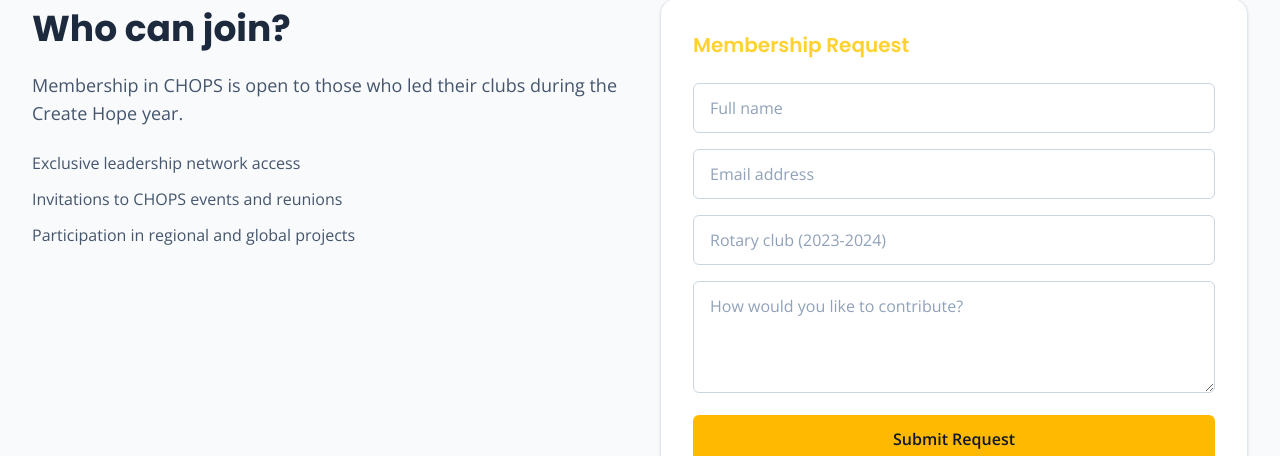
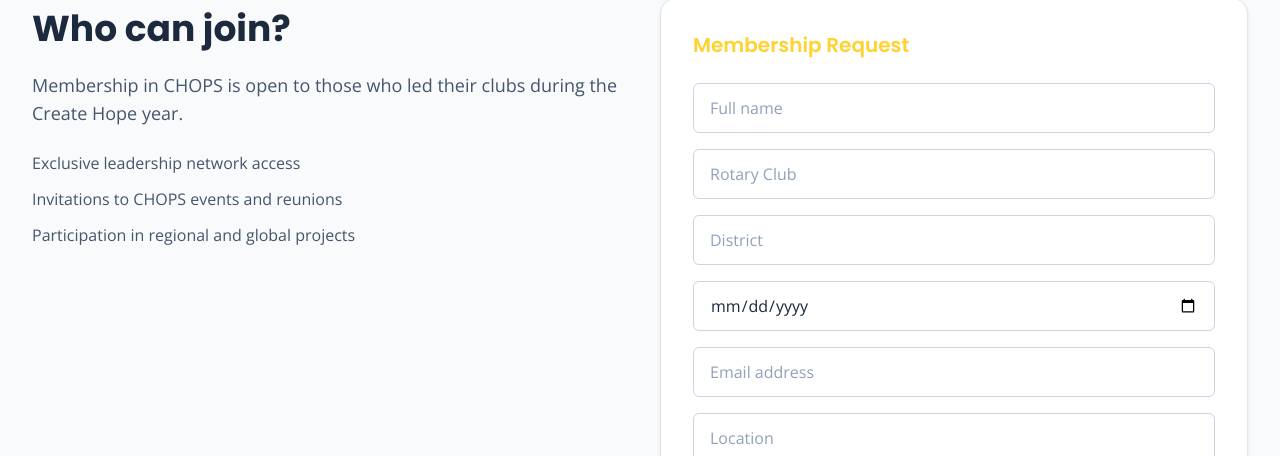
Before and after one commit to Saate-E/chops, a React (Vite) app: page /membership in a window 1280 px wide. Shown: the part 496-952 px from the top of the page. Built offline with nearby package versions, Linux system fonts and the light colour scheme; no server answers.

Commit message:
header change

```diff
--- a/package.json
+++ b/package.json
@@ -10,6 +10,7 @@
     "preview": "vite preview"
   },
   "dependencies": {
+    "@supabase/supabase-js": "^2.36.0",
     "lucide": "^0.577.0",
     "lucide-react": "^0.577.0",
     "react": "^19.2.0",
--- a/src/components/SiteLayout.jsx
+++ b/src/components/SiteLayout.jsx
@@ -16,12 +16,12 @@ export default function SiteLayout() {
   return (
     <div className="bg-slate-50 text-slate-800">
       <header className="sticky inset-x-0 top-0 z-50 border-b border-slate-200 bg-white/95 backdrop-blur">
-        <div className="mx-auto flex h-[100px] w-full max-w-7xl items-center justify-between px-4 sm:px-6 lg:px-8">
+        <div className="mx-auto flex h-25 w-full max-w-7xl items-center justify-between px-4 sm:px-6 lg:px-8">
           <NavLink to="/">
             <img
               src={Logo}
               alt="CHOPS International"
-              className="w-12 lg:w-15"
+              className="w-20 lg:w-35 object-fill"
             />
           </NavLink>
           <button
--- /dev/null
+++ b/src/lib/supabaseClient.js
@@ -0,0 +1,12 @@
+import { createClient } from "@supabase/supabase-js";
+
+const supabaseUrl = import.meta.env.VITE_SUPABASE_URL;
+const supabaseAnonKey = import.meta.env.VITE_SUPABASE_ANON_KEY;
+
+export const supabaseError =
+  !supabaseUrl || !supabaseAnonKey
+    ? "Missing Supabase environment variables: VITE_SUPABASE_URL and VITE_SUPABASE_ANON_KEY"
+    : null;
+
+export const supabase =
+  supabaseError === null ? createClient(supabaseUrl, supabaseAnonKey) : null;
--- a/src/pages/MembershipPage.jsx
+++ b/src/pages/MembershipPage.jsx
@@ -1,7 +1,95 @@
+import { useState } from "react";
 import PageHero from "../components/PageHero";
+import { supabase, supabaseError } from "../lib/supabaseClient";
 import hero3 from "../assets/hero3.jpg";
 
 export default function MembershipPage() {
+  const [formData, setFormData] = useState({
+    fullName: "",
+    rotaryClub: "",
+    district: "",
+    dob: "",
+    email: "",
+    location: "",
+  });
+  const [status, setStatus] = useState(supabaseError ?? "");
+  const [loading, setLoading] = useState(false);
+  const supabaseAvailable = Boolean(supabase && !supabaseError);
+
+  const handleChange = (event) => {
+    const { name, value } = event.target;
+    setFormData((current) => ({ ...current, [name]: value }));
+  };
+
+  const handleSubmit = async (event) => {
+    event.preventDefault();
+    if (!supabaseAvailable) {
+      setStatus(
+        "Supabase is not configured. Add VITE_SUPABASE_URL and VITE_SUPABASE_ANON_KEY to your environment.",
+      );
+      return;
+    }
+
+    setStatus("");
+    const { fullName, rotaryClub, district, dob, email, location } = formData;
+    if (!fullName || !rotaryClub || !district || !dob || !email || !location) {
+      setStatus("Please complete all fields before submitting.");
+      return;
+    }
+
+    setLoading(true);
+
+    const { data: existingMember, error: selectError } = await supabase
+      .from("members")
+      .select("id")
+      .eq("email", email)
+      .maybeSingle();
+
+    if (selectError) {
+      setStatus("Unable to verify membership status. Please try again.");
+      setLoading(false);
+      return;
+    }
+
+    if (existingMember) {
+      setStatus(
+        "This email is already registered. If you need help, contact the site administrator.",
+      );
+      setLoading(false);
+      return;
+    }
+
+    const { error: insertError } = await supabase.from("members").insert([
+      {
+        full_name: fullName,
+        rotary_club: rotaryClub,
+        district,
+        date_of_birth: dob,
+        email,
+        location,
+      },
+    ]);
+
+    if (insertError) {
+      setStatus("Unable to save your registration. Please try again later.");
+      setLoading(false);
+      return;
+    }
+
+    setStatus(
+      "Your membership request is submitted. We have recorded your email and prevented duplicate signups.",
+    );
+    setFormData({
+      fullName: "",
+      rotaryClub: "",
+      district: "",
+      dob: "",
+      email: "",
+      location: "",
+    });
+    setLoading(false);
+  };
+
   return (
     <>
       <PageHero
@@ -23,30 +111,67 @@ export default function MembershipPage() {
               <li>Participation in regional and global projects</li>
             </ul>
           </div>
-          <form className="rounded-2xl border border-slate-200 bg-white p-6 shadow-sm sm:p-8">
+          <form
+            onSubmit={handleSubmit}
+            className="rounded-2xl border border-slate-200 bg-white p-6 shadow-sm sm:p-8"
+          >
             <h3 className="text-xl font-semibold text-amber-300">
               Membership Request
             </h3>
             <div className="mt-6 space-y-4">
-              <input className="form-input" placeholder="Full name" />
               <input
+                name="fullName"
+                value={formData.fullName}
+                onChange={handleChange}
+                className="form-input"
+                placeholder="Full name"
+              />
+              <input
+                name="rotaryClub"
+                value={formData.rotaryClub}
+                onChange={handleChange}
+                className="form-input"
+                placeholder="Rotary Club"
+              />
+              <input
+                name="district"
+                value={formData.district}
+                onChange={handleChange}
+                className="form-input"
+                placeholder="District"
+              />
+              <input
+                name="dob"
+                value={formData.dob}
+                onChange={handleChange}
+                className="form-input"
+                placeholder="Date of birth"
+                type="date"
+              />
+              <input
+                name="email"
+                value={formData.email}
+                onChange={handleChange}
                 className="form-input"
                 placeholder="Email address"
                 type="email"
               />
               <input
+                name="location"
+                value={formData.location}
+                onChange={handleChange}
                 className="form-input"
-                placeholder="Rotary club (2023-2024)"
+                placeholder="Location"
               />
-              <textarea
-                className="form-input min-h-28"
-                placeholder="How would you like to contribute?"
-              />
+              {status ? (
+                <p className="text-sm text-slate-700">{status}</p>
+              ) : null}
               <button
-                type="button"
-                className="w-full rounded-md bg-amber-400 px-4 py-3 font-semibold text-slate-900"
+                type="submit"
+                disabled={loading}
+                className="w-full rounded-md bg-amber-400 px-4 py-3 font-semibold text-slate-900 disabled:opacity-60"
               >
-                Submit Request
+                {loading ? "Submitting…" : "Submit Request"}
               </button>
             </div>
           </form>
```
Also changed, not shown: 2 other files (tests, documents, lock files or other folders).
